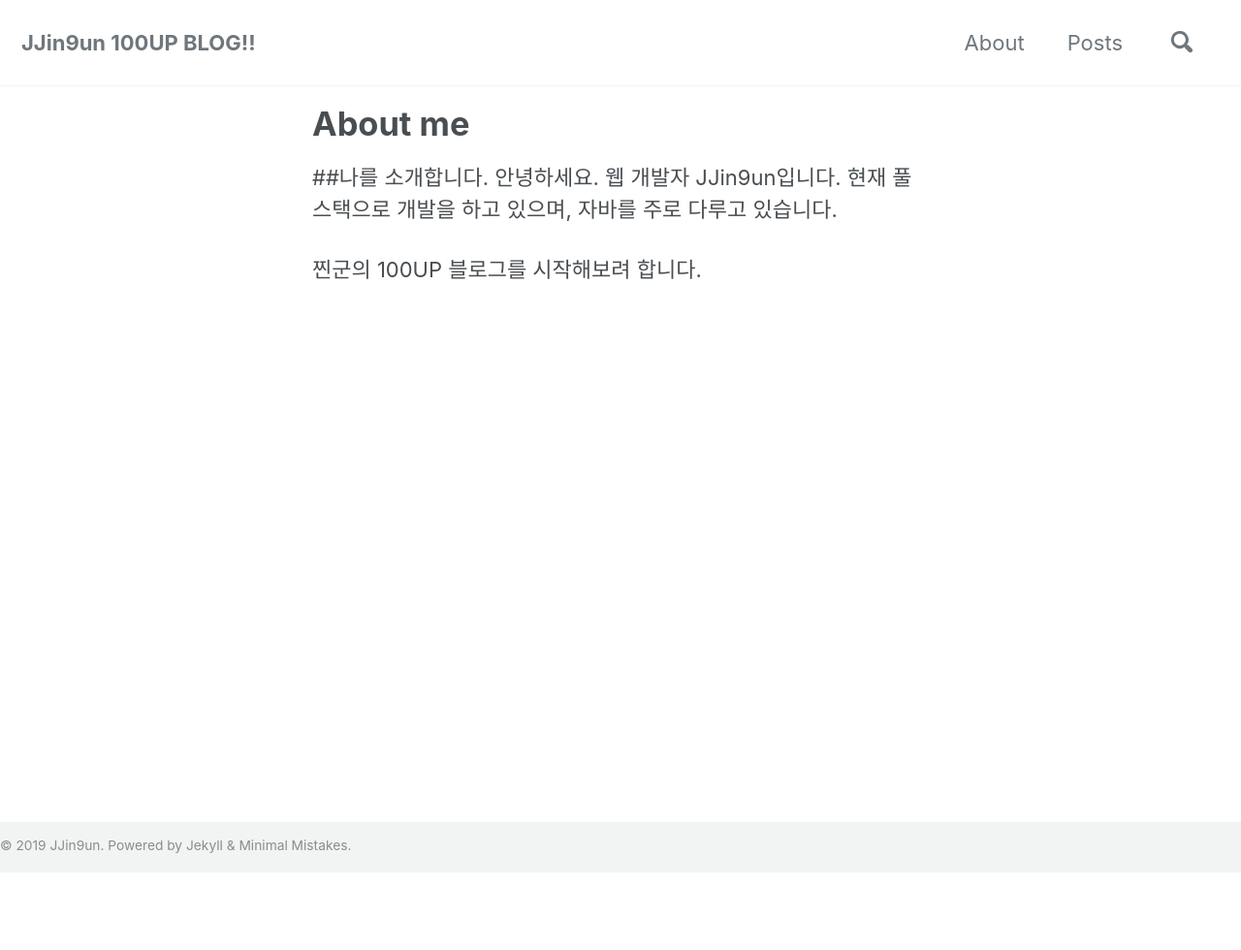
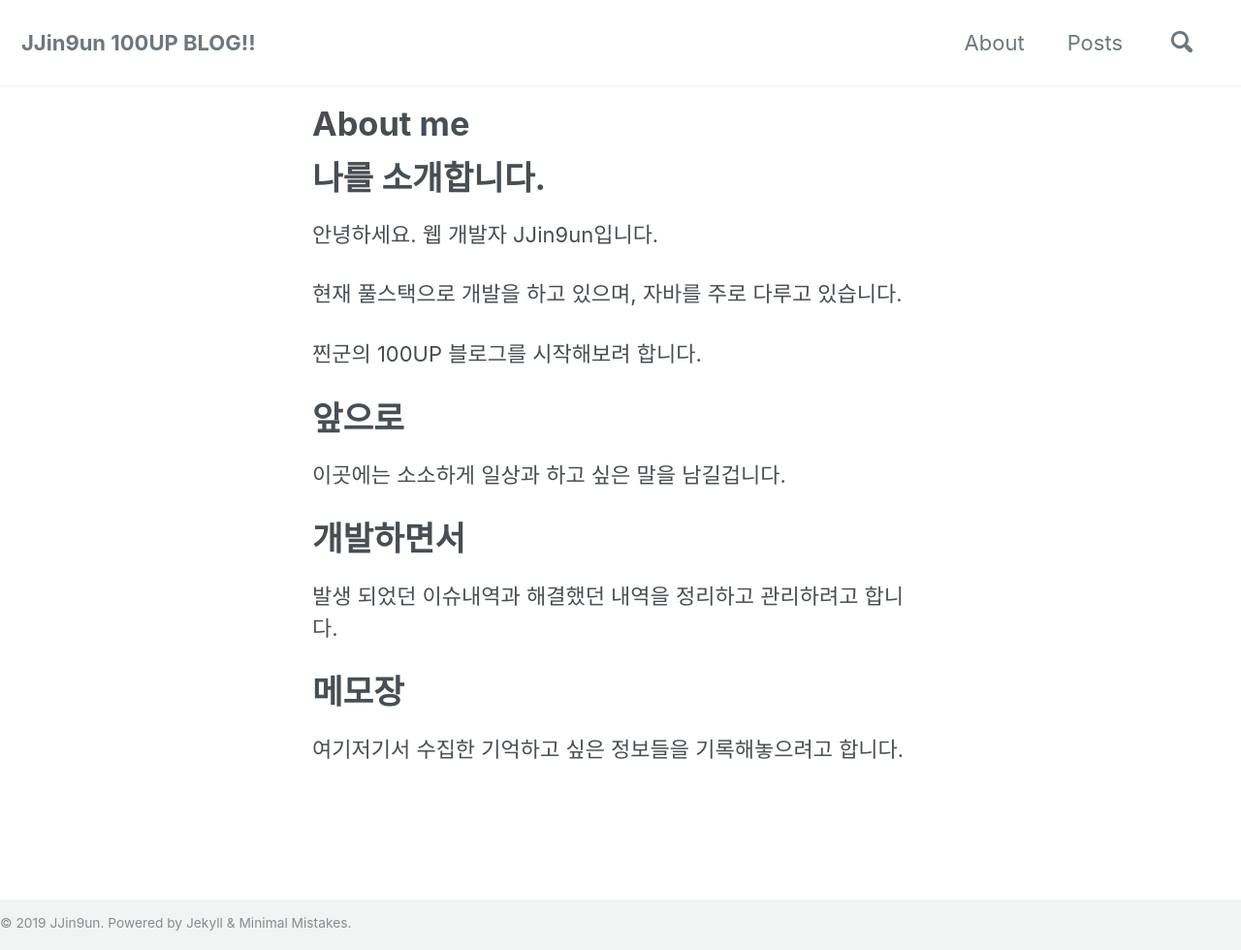
Before and after one commit to hbcsj/hbcsj.github.io, a Jekyll site: the page built from _pages/about.md, in a window 1280 px wide. Shown: the whole page at 97% size. Built offline with Jekyll 4.4.1, drawn with Linux system fonts in a browser that asks for light colours; cached includes are drawn as plain includes; nearby versions of some CDN libraries; before the commit the page ends 900 px from its top, so only the background shows below that.

Commit message:
about me 작성.

```diff
--- a/_pages/about.md
+++ b/_pages/about.md
@@ -10,8 +10,18 @@ tags:
 - 풀스택 개발자
 ---
 
-##나를 소개합니다.
+# 나를 소개합니다.
 안녕하세요. 웹 개발자 JJin9un입니다.
+
 현재 풀스택으로 개발을 하고 있으며, 자바를 주로 다루고 있습니다.
 
 찐군의 100UP 블로그를 시작해보려 합니다.
+
+# 앞으로
+이곳에는 소소하게 일상과 하고 싶은 말을 남길겁니다.
+
+# 개발하면서
+발생 되었던 이슈내역과 해결했던 내역을 정리하고 관리하려고 합니다.
+
+# 메모장
+여기저기서 수집한 기억하고 싶은 정보들을 기록해놓으려고 합니다.
```
